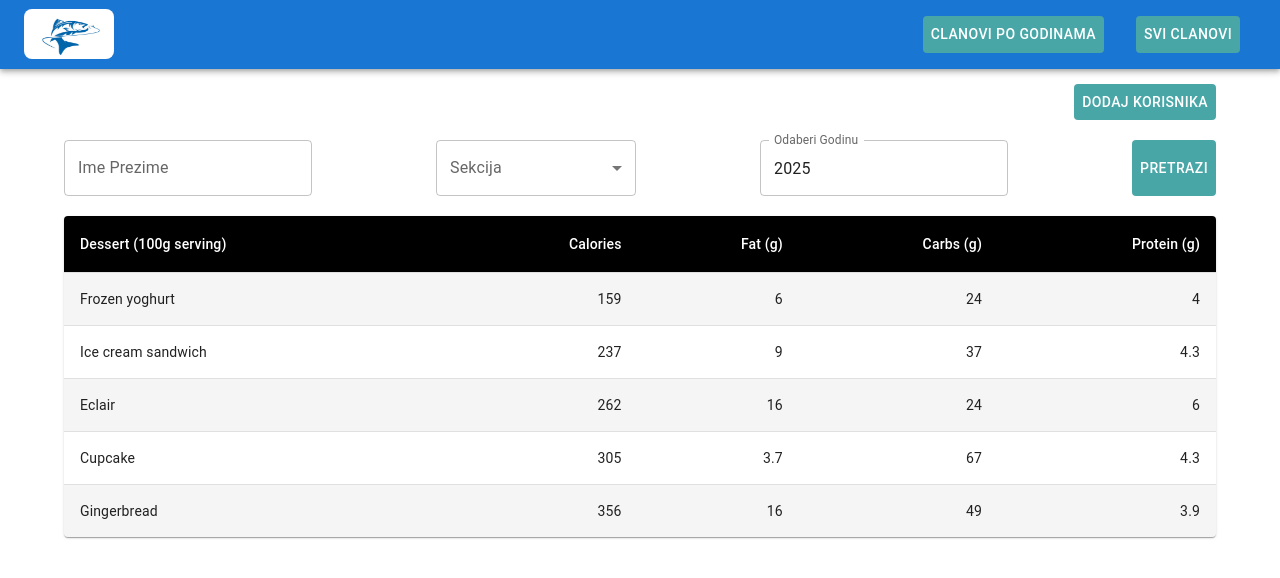
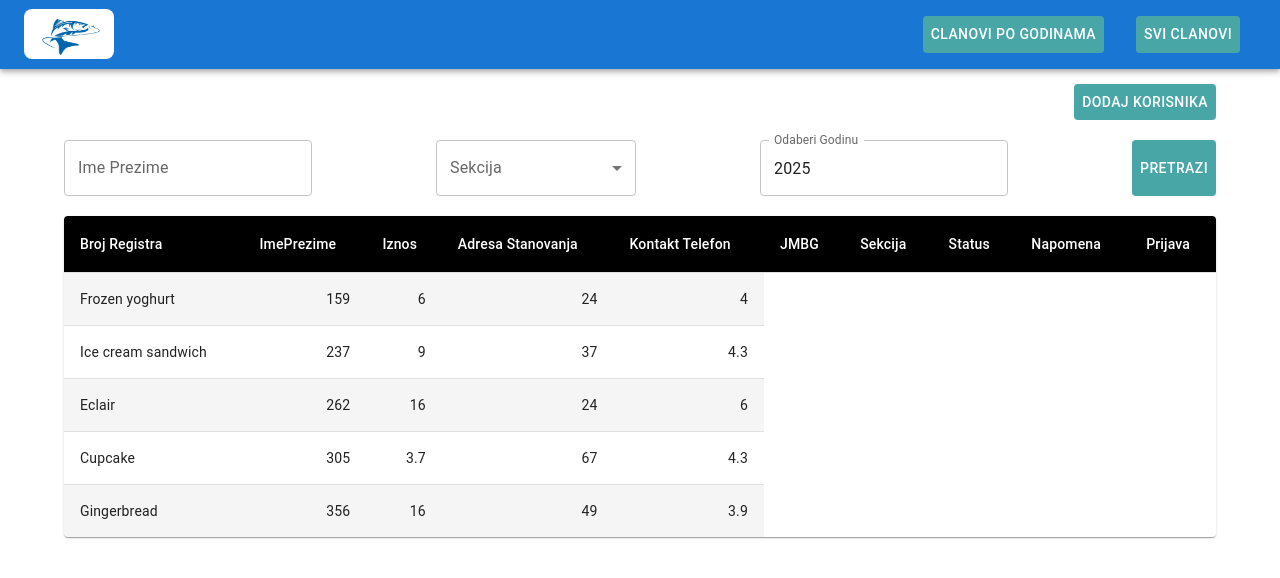
Before and after one commit to Amar-Omerika/FishFlow, a React (Vite) app: page / in a window 1280 px wide. Shown: the top 578 px of the page. Built offline with nearby package versions, Linux system fonts and the light colour scheme.

Commit message:
feat: add misisng field to database and add dynamic headers data for table

```diff
--- a/src/electron/database.ts
+++ b/src/electron/database.ts
@@ -35,6 +35,7 @@ export async function initDatabase() {
       IznosKM REAL NOT NULL,
       Status TEXT NOT NULL,
       Napomena TEXT,
+      Prijava TEXT,
       FOREIGN KEY (KorisnikID) REFERENCES Korisnici(KorisnikID)
     );
   `);
--- a/src/ui/Home.tsx
+++ b/src/ui/Home.tsx
@@ -16,6 +16,7 @@ import dayjs, { Dayjs } from "dayjs";
 import { styled } from "@mui/system";
 import { COLORS } from "../ui/constants/constants";
 import CustomTable from "./components/Table";
+import TableHeadData from "./placeholderData";
 
 const StyledContainer = styled(Container)({
   padding: "5px",
@@ -89,7 +90,7 @@ const Home = () => {
           </Button>
         </Container>
         <div style={{ height: 20 }} />
-        <CustomTable />
+        <CustomTable headerData={TableHeadData} />
       </StyledContainer>
     </LocalizationProvider>
   );
--- a/src/ui/components/Table.tsx
+++ b/src/ui/components/Table.tsx
@@ -7,6 +7,7 @@ import TableContainer from "@mui/material/TableContainer";
 import TableHead from "@mui/material/TableHead";
 import TableRow from "@mui/material/TableRow";
 import Paper from "@mui/material/Paper";
+import { TableHeadDataInterface } from "../placeholderData";
 
 const StyledTableCell = styled(TableCell)(({ theme }) => ({
   [`&.${tableCellClasses.head}`]: {
@@ -46,17 +47,20 @@ const rows = [
   createData("Gingerbread", 356, 16.0, 49, 3.9),
 ];
 
-export default function CustomTable() {
+export default function CustomTable({
+  headerData,
+}: {
+  headerData: TableHeadDataInterface[];
+}) {
   return (
     <TableContainer component={Paper}>
       <Table sx={{ minWidth: 700 }} aria-label="customized table">
         <TableHead>
           <TableRow>
-            <StyledTableCell>Dessert (100g serving)</StyledTableCell>
-            <StyledTableCell align="right">Calories</StyledTableCell>
-            <StyledTableCell align="right">Fat&nbsp;(g)</StyledTableCell>
-            <StyledTableCell align="right">Carbs&nbsp;(g)</StyledTableCell>
-            <StyledTableCell align="right">Protein&nbsp;(g)</StyledTableCell>
+            {headerData &&
+              headerData.map((data, index) => (
+                <StyledTableCell key={index}>{data.title}</StyledTableCell>
+              ))}
           </TableRow>
         </TableHead>
         <TableBody>
--- /dev/null
+++ b/src/ui/placeholderData.tsx
@@ -0,0 +1,37 @@
+export interface TableHeadDataInterface {
+  title: string;
+}
+const TableHeadData: TableHeadDataInterface[] = [
+  {
+    title: "Broj Registra",
+  },
+  {
+    title: "ImePrezime",
+  },
+  {
+    title: "Iznos",
+  },
+  {
+    title: "Adresa Stanovanja",
+  },
+  {
+    title: "Kontakt Telefon",
+  },
+  {
+    title: "JMBG",
+  },
+  {
+    title: "Sekcija",
+  },
+  {
+    title: "Status",
+  },
+  {
+    title: "Napomena",
+  },
+  {
+    title: "Prijava",
+  },
+];
+
+export default TableHeadData;
```
Also changed, not shown: src/ui/interface/index.tsx (added, +13 -0 lines).
